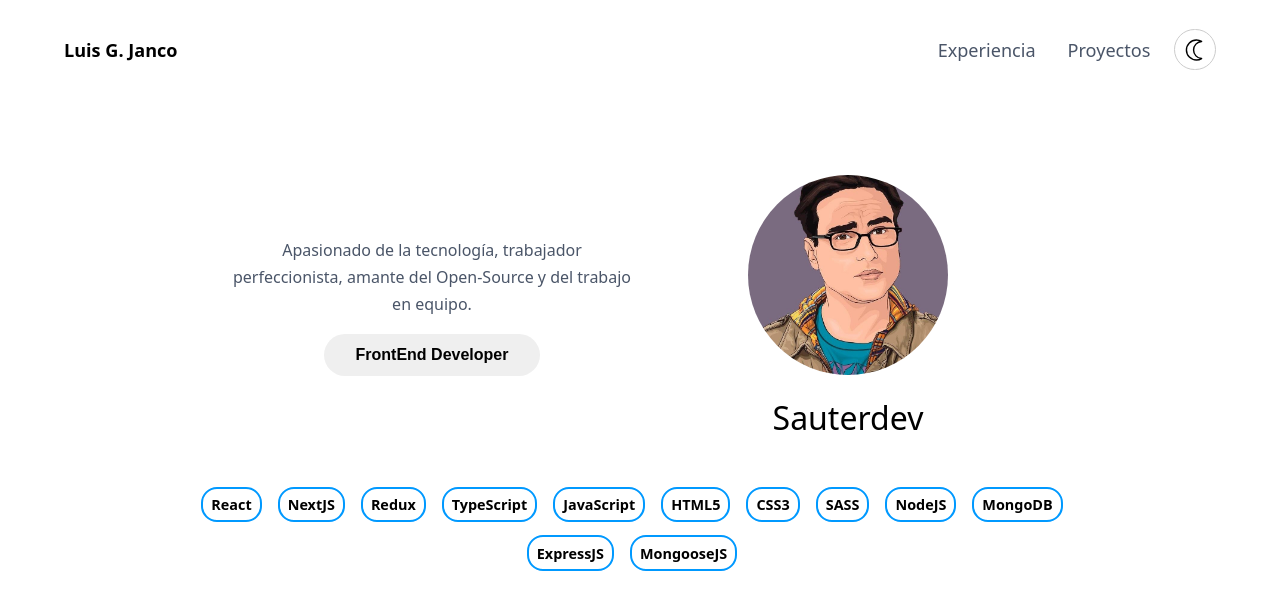
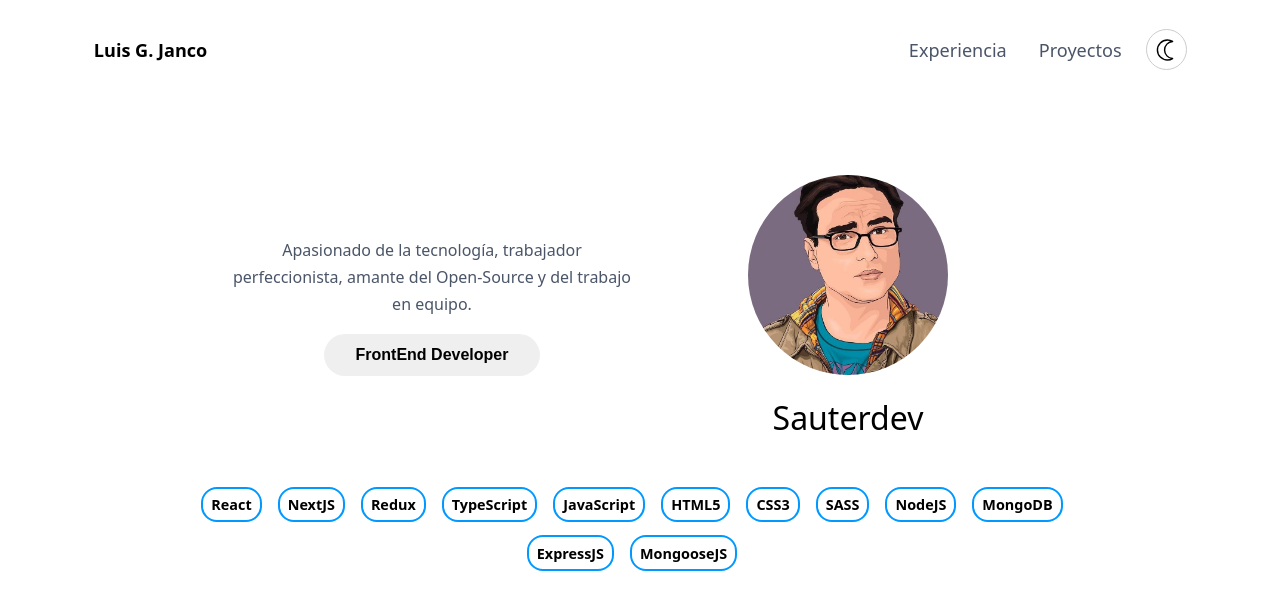
Before and after one commit to LuiSauter/portfolio, a Next.js app: page / in a window 1280 px wide. Shown: the top 610 px of the page. Built offline with nearby package versions, Linux system fonts and the light colour scheme.

Commit message:
style: add position sticky

```diff
--- a/src/components/Nav/Nav.tsx
+++ b/src/components/Nav/Nav.tsx
@@ -11,7 +11,7 @@ export const Nav = () => {
   return (
     <NavBar>
       <Link href='/'>
-        <a className='text-primary'>
+        <a className='text-primary underlined'>
           <h1>Luis G. Janco</h1>
         </a>
       </Link>
--- a/src/components/Nav/NavBar.ts
+++ b/src/components/Nav/NavBar.ts
@@ -2,16 +2,21 @@ import styled from "styled-components";
 import { breackpoints } from "../../styles/breackpoints";
 
 export const NavBar = styled.header`
+  position: sticky;
+  top: 0;
+  z-index: 10;
   display: flex;
   flex-direction: row;
   justify-content: space-between;
   align-items: center;
-  padding: 1.8rem 0;
+  padding: 1.8rem;
+  width: 100%;
   a {
     text-decoration: none;
   }
   h1 {
     font-size: 1.13rem;
+    border: 1px solid transparent;
   }
   nav {
     display: flex;
@@ -40,7 +45,7 @@ export const NavBar = styled.header`
   }
 
   @media screen and (max-width: ${breackpoints.laptop}) {
-    padding: 1rem 0;
+    padding: .8rem;
     h1 {
       font-size: 1.3rem;
       content: 'hola';
```
